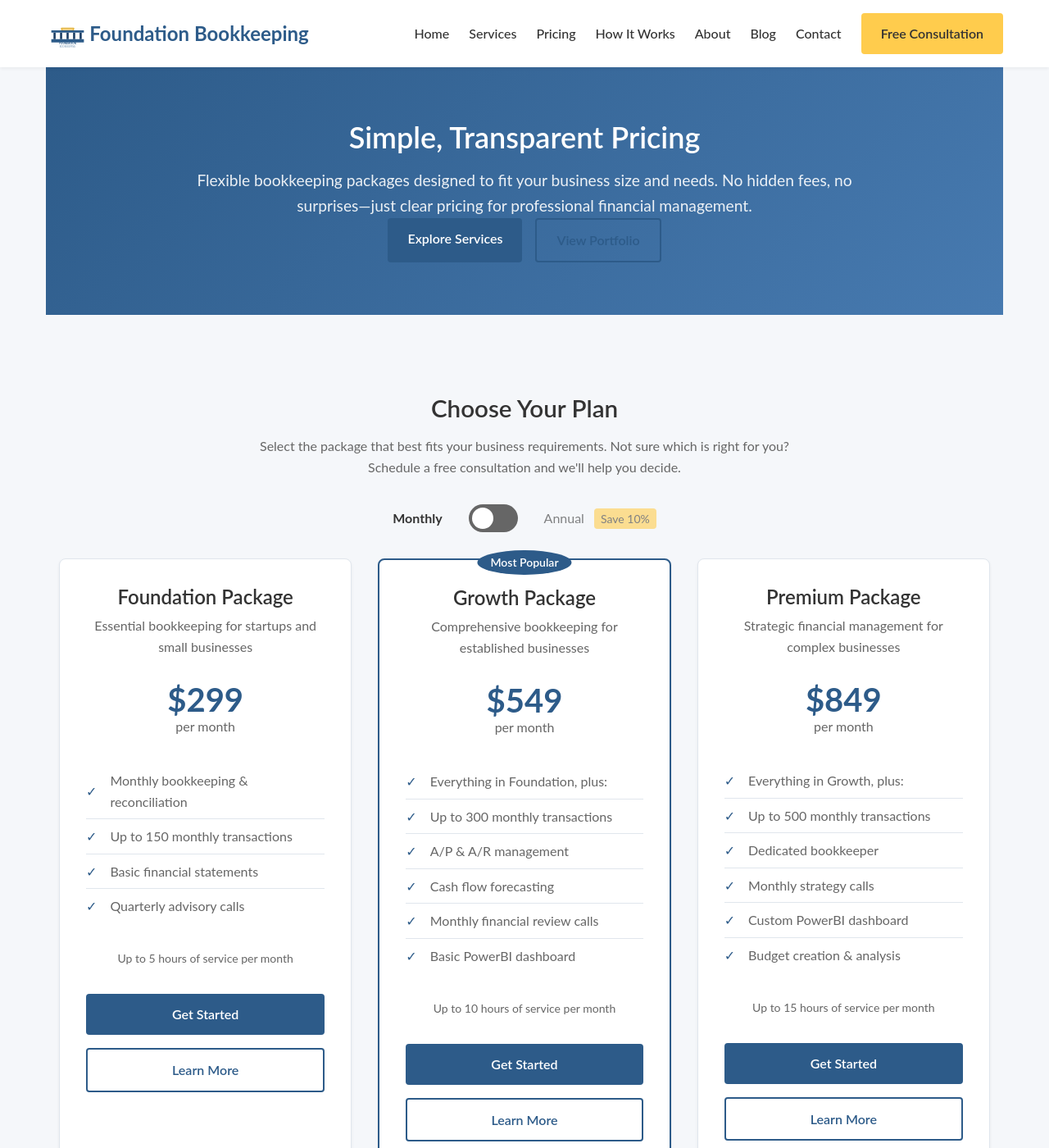
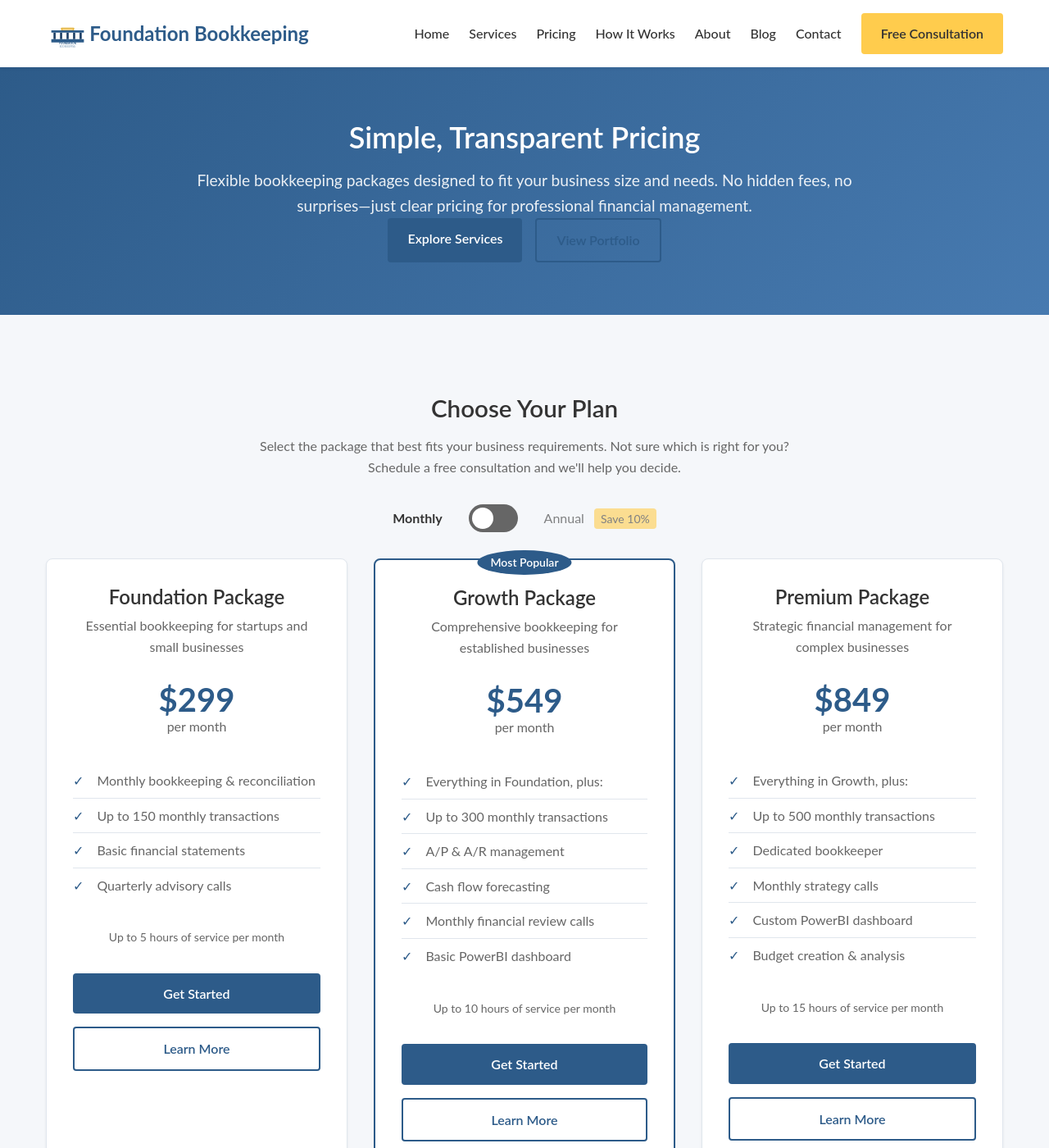
Before and after one commit to jcampbell9724/jcampbell-bookkeeping, a Jekyll site: the page built from pricing.md, in a window 1280 px wide and 1400 px high. Shown: the whole window at 82% size. Built offline with Jekyll 4.4.1, drawn with Linux system fonts in a browser that asks for light colours.

Commit message:
removed container classes

```diff
--- a/css/styles.css
+++ b/css/styles.css
@@ -1848,10 +1848,6 @@ input:checked + .slider:before {
 }
 
 /* ===== SERVICES PAGE ===== */
-.services-container {
-    max-width: var(--container-max);
-    margin: 0 auto;
-}
 
 .services-content {
     padding: var(--space-xl) 0;
@@ -1983,13 +1979,6 @@ input:checked + .slider:before {
 }
 
 /* ===== PRICING PAGE ===== */
-.pricing-container {
-    max-width: var(--container-max);
-    margin: 0 auto;
-    padding: 0 var(--space-sm);
-}
-
-/* Hero Section */
 .hero-section {
     background: linear-gradient(135deg, var(--primary) 0%, var(--primary-light) 100%);
     padding: 4rem 0;
```
